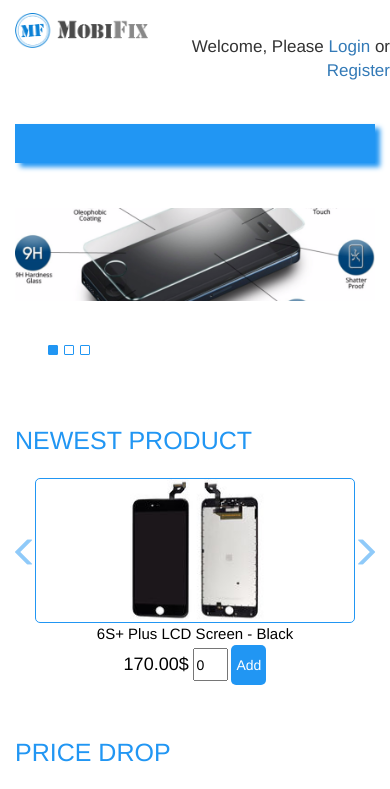
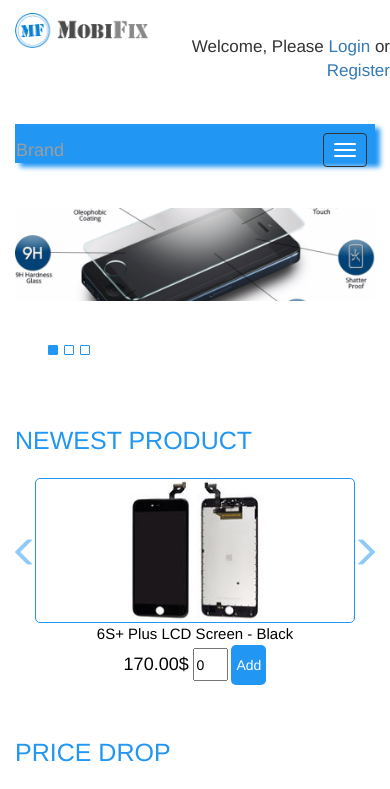
Before and after one commit to TonyKilov/mobifixBootstrap, a plain HTML site: page index.html in a window 390 px wide. Shown: the top 789 px of the page. Drawn offline with nearby package versions, Linux system fonts and the light colour scheme.

Commit message:
Header mobile menu

```diff
--- a/index.html
+++ b/index.html
@@ -49,7 +49,15 @@
 					<nav class="navbar navbar-inverse bgc-menu height-navbar" role="navigation">
 						<div class="container-fluid">
 							<!-- Brand and toggle get grouped for better mobile display -->
-
+							<div class="navbar-header">
+								<button type="button" class="navbar-toggle" data-toggle="collapse" data-target="#bs-example-navbar-collapse-1">
+									<span class="sr-only">Toggle navigation</span>
+									<span class="icon-bar"></span>
+									<span class="icon-bar"></span>
+									<span class="icon-bar"></span>
+								</button>
+								<a class="navbar-brand" href="#">Brand</a>
+							</div>
 
 							<!-- Collect the nav links, forms, and other content for toggling -->
 							<div class="collapse navbar-collapse" id="bs-example-navbar-collapse-1">
```
